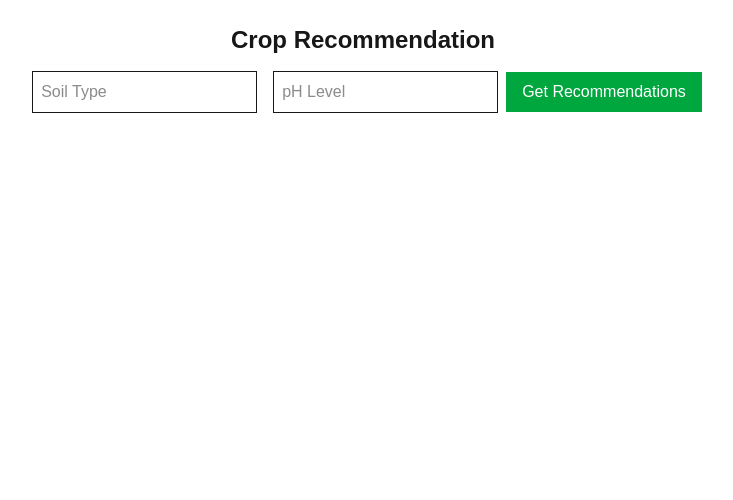
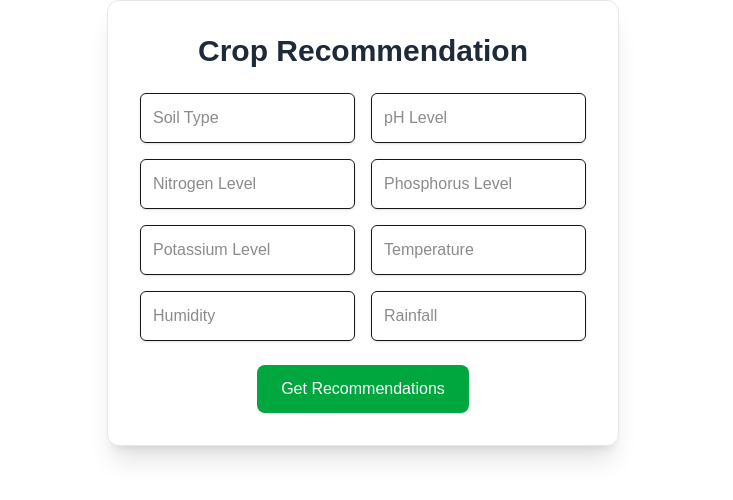
Before and after one commit to deveshidwivedi/AgriSense, a Next.js app in the folder frontend/: page /crop-recommendation in a window 1280 px wide. Shown: the top 500 px of the page, without its empty margins (277-1010 px from the left). Built offline with nearby package versions, Linux system fonts and the light colour scheme.

Commit message:
update crop page

```diff
--- a/frontend/src/app/crop-recommendation/page.tsx
+++ b/frontend/src/app/crop-recommendation/page.tsx
@@ -5,27 +5,61 @@ import axios from "axios";
 export default function CropRecommendation() {
   const [soilType, setSoilType] = useState("");
   const [ph, setPh] = useState("");
+  const [nitrogen, setNitrogen] = useState("");
+  const [phosphorus, setPhosphorus] = useState("");
+  const [potassium, setPotassium] = useState("");
+  const [temperature, setTemperature] = useState("");
+  const [humidity, setHumidity] = useState("");
+  const [rainfall, setRainfall] = useState("");
   const [recommendations, setRecommendations] = useState<string>("");
+  const [loading, setLoading] = useState(false);
 
   const handleRecommend = async () => {
+    if (!soilType || !ph || !nitrogen || !phosphorus || !potassium || !temperature || !humidity || !rainfall) {
+      setRecommendations("Please enter all fields.");
+      return;
+    }
+    setLoading(true);
     try {
       const response = await axios.post("http://127.0.0.1:8000/api/crop-recommendation/", {
         soil_type: soilType,
-        ph: ph
+        ph: ph,
+        nitrogen: nitrogen,
+        phosphorus: phosphorus,
+        potassium: potassium,
+        temperature: temperature,
+        humidity: humidity,
+        rainfall: rainfall,
       });
       setRecommendations(response.data.recommended_crops);
     } catch (error) {
-      setRecommendations("Error fetching recommendations.");
+      setRecommendations("Error fetching recommendations. Please try again.");
+    } finally {
+      setLoading(false);
     }
   };
 
   return (
-    <div className="p-6 text-center">
-      <h1 className="text-2xl font-bold">Crop Recommendation</h1>
-      <input type="text" value={soilType} onChange={(e) => setSoilType(e.target.value)} placeholder="Soil Type" className="border p-2 m-2" />
-      <input type="text" value={ph} onChange={(e) => setPh(e.target.value)} placeholder="pH Level" className="border p-2 m-2" />
-      <button onClick={handleRecommend} className="bg-green-600 text-white px-4 py-2 mt-4">Get Recommendations</button>
-      {recommendations && <p className="mt-4 text-lg">Recommended Crops: {recommendations}</p>}
+    <div className="p-8 text-center max-w-lg mx-auto bg-white shadow-xl rounded-xl border border-gray-200">
+      <h1 className="text-3xl font-bold mb-6 text-gray-800">Crop Recommendation</h1>
+      <div className="grid grid-cols-2 gap-4">
+        <input type="text" value={soilType} onChange={(e) => setSoilType(e.target.value)} placeholder="Soil Type" className="border p-3 rounded-md shadow-sm w-full" />
+        <input type="text" value={ph} onChange={(e) => setPh(e.target.value)} placeholder="pH Level" className="border p-3 rounded-md shadow-sm w-full" />
+        <input type="text" value={nitrogen} onChange={(e) => setNitrogen(e.target.value)} placeholder="Nitrogen Level" className="border p-3 rounded-md shadow-sm w-full" />
+        <input type="text" value={phosphorus} onChange={(e) => setPhosphorus(e.target.value)} placeholder="Phosphorus Level" className="border p-3 rounded-md shadow-sm w-full" />
+        <input type="text" value={potassium} onChange={(e) => setPotassium(e.target.value)} placeholder="Potassium Level" className="border p-3 rounded-md shadow-sm w-full" />
+        <input type="text" value={temperature} onChange={(e) => setTemperature(e.target.value)} placeholder="Temperature" className="border p-3 rounded-md shadow-sm w-full" />
+        <input type="text" value={humidity} onChange={(e) => setHumidity(e.target.value)} placeholder="Humidity" className="border p-3 rounded-md shadow-sm w-full" />
+        <input type="text" value={rainfall} onChange={(e) => setRainfall(e.target.value)} placeholder="Rainfall" className="border p-3 rounded-md shadow-sm w-full" />
+      </div>
+      <button
+        onClick={handleRecommend}
+        className="bg-green-600 text-white px-6 py-3 mt-6 rounded-lg hover:bg-green-700 transition duration-200 disabled:bg-gray-400 disabled:cursor-not-allowed"
+        disabled={loading}
+      >
+        {loading ? "Fetching..." : "Get Recommendations"}
+      </button>
+      {recommendations && <p className="mt-6 text-lg font-semibold text-gray-700">{recommendations}</p>}
     </div>
   );
 }
```
